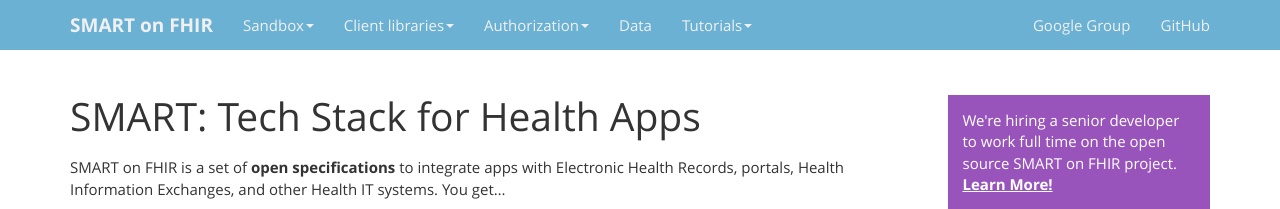
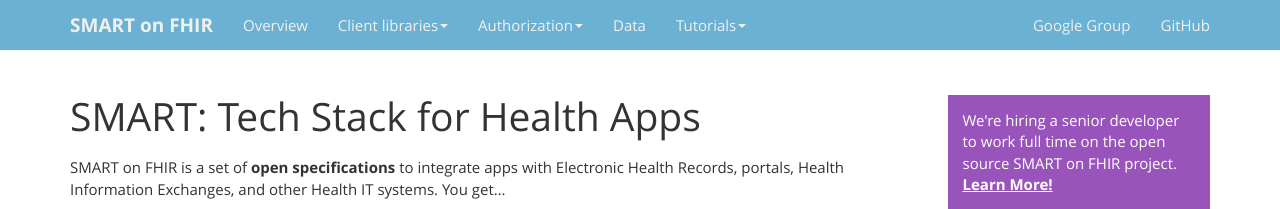
Before and after one commit to smart-on-fhir/smart-on-fhir.github.io, a Jekyll site: the page built from index.md, in a window 1280 px wide. Shown: the top 209 px of the page. Built offline with Jekyll 4.4.1, drawn with Linux system fonts in a browser that asks for light colours.

Commit message:
Fix sandbox links

```diff
--- a/_layouts/main.html
+++ b/_layouts/main.html
@@ -44,16 +44,7 @@
       <nav class="collapse navbar-collapse bs-navbar-collapse" role="navigation">
 
       <ul class="nav navbar-nav">
-        <li class="dropdown">
-        <a href="{{site.baseurl}}sandbox" class="dropdown-toggle" data-toggle="dropdown">Sandbox<b class="caret"></b></a>
-        <ul class="dropdown-menu">
-          <li><a href="{{site.baseurl}}sandbox">Overview</a></li>
-          <li><a href="{{site.baseurl}}sandbox/account">Account Setup</a></li>
-          <li><a href="{{site.baseurl}}sandbox/register">Register Your App</a></li>
-          <li><a href="{{site.baseurl}}tutorials/testing">Test Your App</a></li>
-          <li><a href="{{site.baseurl}}sandbox/install">Build Your Own Sandbox</a></li>
-        </ul>
-        </li>
+        <li><a href="{{site.baseurl}}sandbox">Overview</a></li>
         <li class="dropdown">
         <a href="{{site.baseurl}}sandbox" class="dropdown-toggle" data-toggle="dropdown">Client libraries<b class="caret"></b></a>
         <ul class="dropdown-menu">
```
